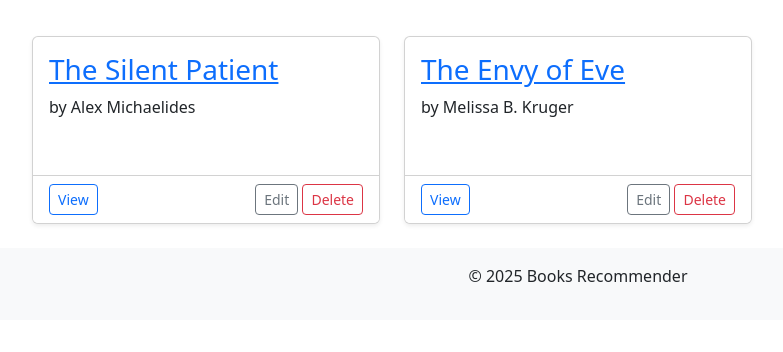
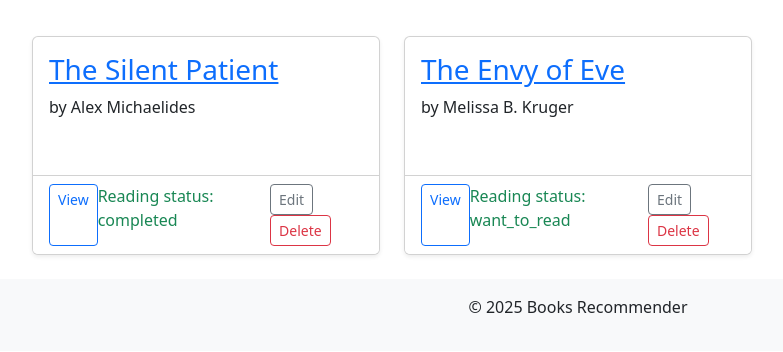
Before and after one commit to Gathoni-Njuguna/project, a Django app: page /books/ in a window 1280 px wide. Shown: the part 184-536 px from the top of the page, without its empty margins (62-845 px from the left). Run offline with Django 5.2, Linux system fonts and the light colour scheme; a user stored in the database is signed in; data comes from the database, SQL or seed files in the repository; both versions use the stored data as it was after the commit.

Commit message:
reading status

```diff
--- a/booksrecomm/books/templates/books/book_list.html
+++ b/booksrecomm/books/templates/books/book_list.html
@@ -30,7 +30,9 @@
 
                     </div>
 
+
                 </div>
+
 
                 <div class="card-footer bg-white">
                     <div class="d-flex justify-content-between">
@@ -40,6 +42,7 @@
                         </a>
 
                         {% if user.is_authenticated and book.user == user %}
+                        <div class="text-success">Reading status: {{book.status}}</div>
                         <div>
                             <a href="{% url 'book-edit' book.pk %}"
                                class="btn btn-sm btn-outline-secondary">
```
Also changed, not shown: booksrecomm/db.sqlite3.
